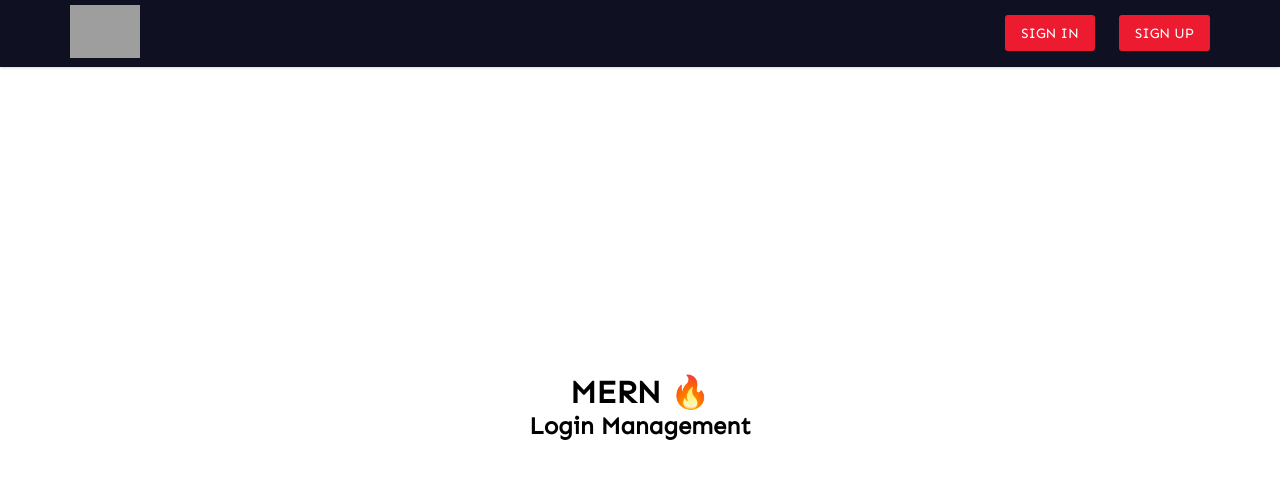
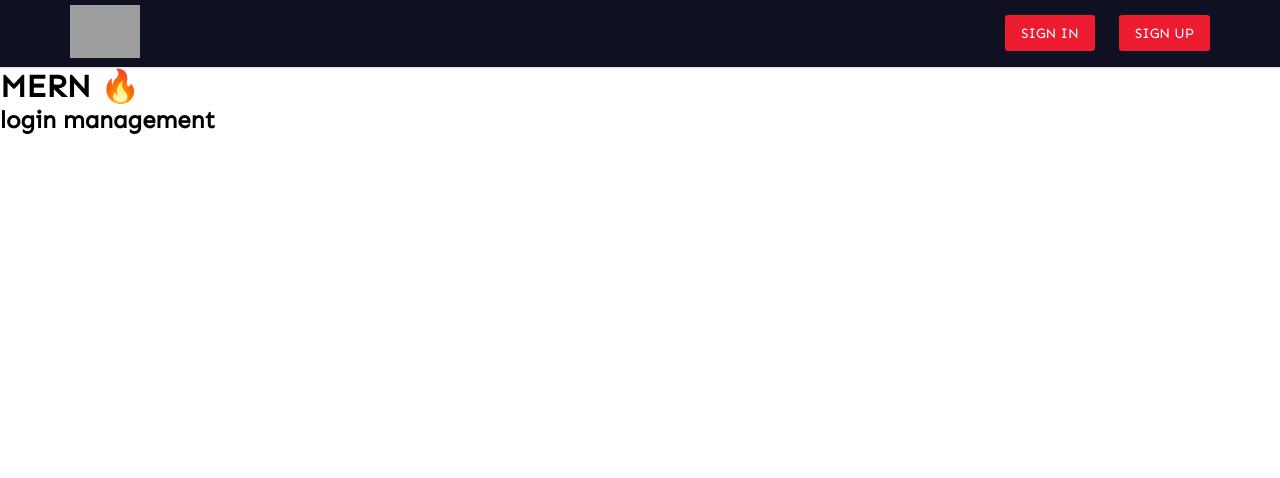
Before and after one commit to vishwanath231/mern-shopping-list, a React (Create React App) app in the folder frontend/: page / in a window 1280 px wide. Shown: the top 478 px of the page. Built offline with nearby package versions, Linux system fonts and the light colour scheme; no server answers; grey boxes are pictures that could not be loaded.

Commit message:
Home style

```diff
--- a/frontend/src/screen/css/Home.css
+++ b/frontend/src/screen/css/Home.css
@@ -1,9 +1,44 @@
-.homescreen__container,
-.dashboardscreen__container{
+.item__containter{
+    max-width: 650px;
+    margin: 0 auto;
+    padding: 0 15px;
+}
+
+.item__box {
+    width: 100%;
+    border: 1px solid rgb(207, 205, 205);
+}
+
+.item__list{
     display: flex;
-    justify-content: center;
+    justify-content: space-between;
     align-items: center;
-    flex-direction: column;
-    min-height:85vh;
-    text-transform: capitalize;
+    padding: .7rem 1rem;
+    border: 1px solid rgb(207, 205, 205);
 }
+
+.item__list:nth-child(even){
+    background-color: #f1f1f1;
+}
+
+.item__list .item__name{
+    font-size: 1.1rem;
+    font-weight: 500;
+    text-decoration: none;
+}
+
+
+.item__list .action__icon{
+    border: none;
+    background: none;
+    font-size: 1.3rem;
+    cursor: pointer;
+}
+
+.delete__icon{
+    color: crimson;
+}
+.check__icon{
+    color: green;
+    margin-right: 1.5rem;
+}
```
Also changed, not shown: frontend/src/screen/css/Dashboard.css (deleted).
